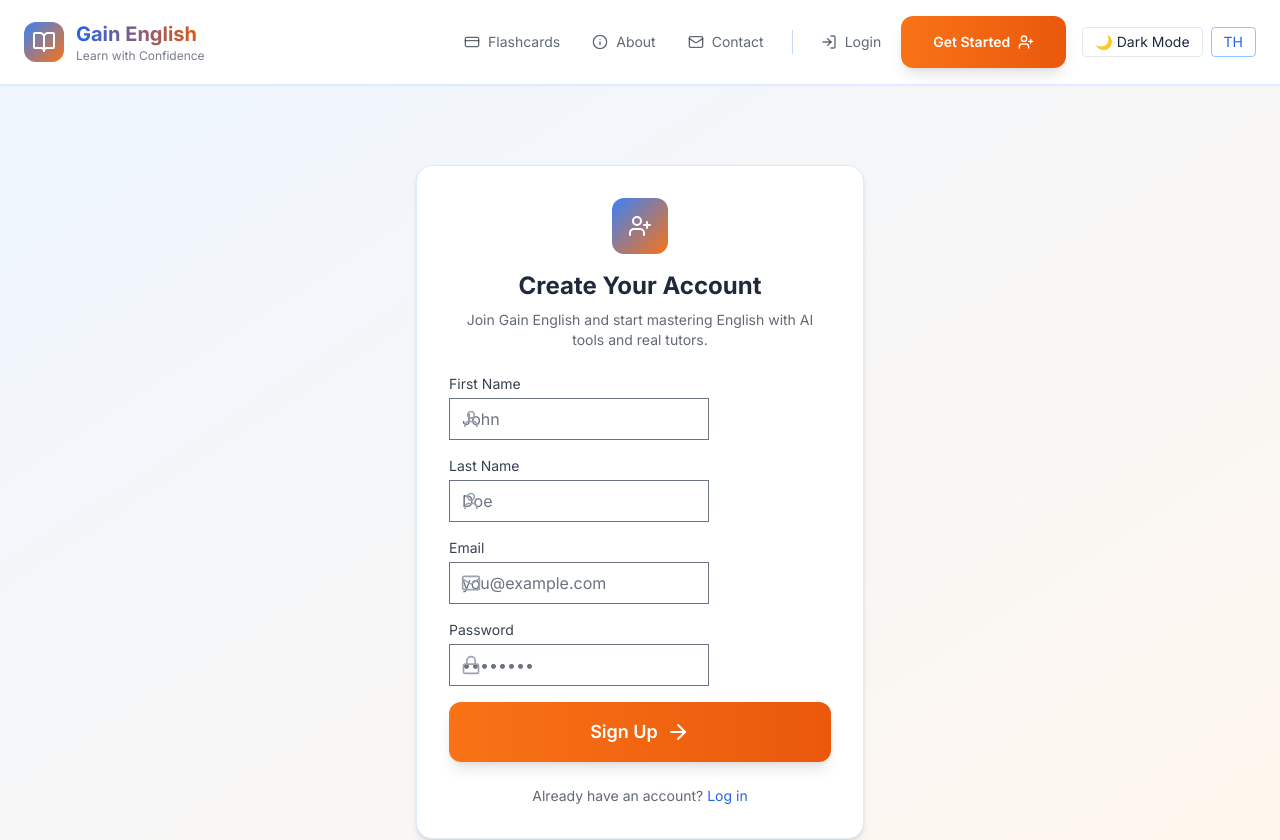
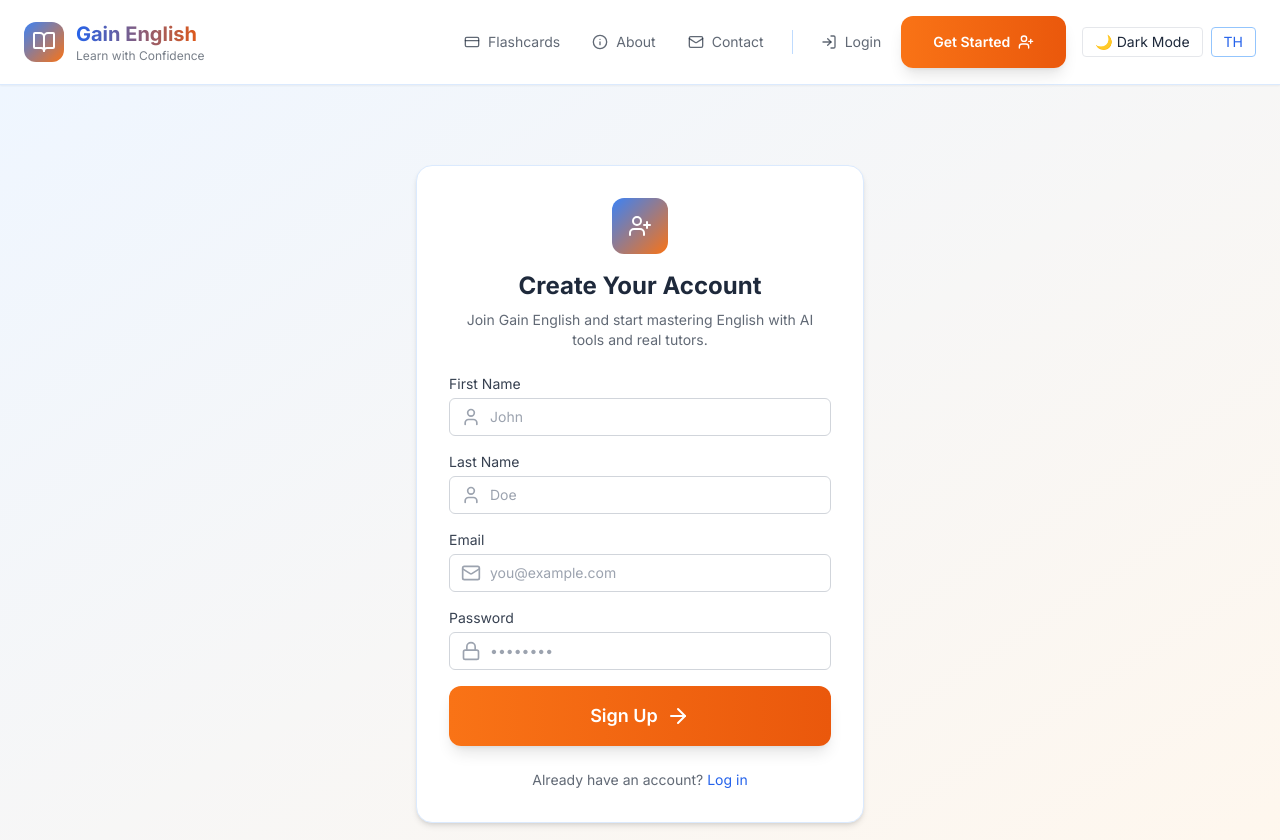
Before and after one commit to afk-bro/tiger-english, a React (Vite) app: page /register in a window 1280 px wide. Shown: the top 840 px of the page. Built offline with nearby package versions, Linux system fonts and the light colour scheme; no server answers.

Commit message:
(fix/register) fixed spacing issues on the Register form, fixed text display so its visible in dark mode

```diff
--- a/src/components/ui/FormInput.tsx
+++ b/src/components/ui/FormInput.tsx
@@ -1,5 +1,6 @@
 // src/components/ui/FormInput.tsx
-import {forwardRef} from 'react'
+import { forwardRef } from "react";
+import clsx from "clsx";
 
 type FormInputProps = {
   name: string;
@@ -14,21 +15,33 @@ type FormInputProps = {
 };
 
 const FormInput = forwardRef<HTMLInputElement, FormInputProps>(
-  ({ name, label, placeholder, type = 'text', icon, ...rest }, ref) => {
+  ({ name, label, placeholder, type = "text", icon, ...rest }, ref) => {
     return (
       <div className="space-y-1">
-        <label htmlFor={name} className="block text-sm font-medium text-gray-700 dark:text-gray-300">
+        <label
+          htmlFor={name}
+          className="block text-sm font-medium text-gray-700 dark:text-gray-300"
+        >
           {label}
         </label>
         <div className="relative">
-          {icon && <div className="absolute inset-y-0 left-0 pl-3 flex items-center">{icon}</div>}
+          {icon && (
+            <div className="absolute inset-y-0 left-0 pl-3 flex items-center">
+              {icon}
+            </div>
+          )}
           <input
-            id={name}              // ✅ must match htmlFor
+            id={name} // must match htmlFor
             name={name}
             type={type}
             ref={ref}
             placeholder={placeholder}
-            className="input-class"
+            className={clsx(
+              "w-full rounded-md border border-gray-300 px-3 py-2 text-sm text-gray-900",
+              "placeholder-gray-400 focus:outline-none focus:ring-2 focus:ring-primary-500 focus:border-primary-500",
+              "dark:bg-gray-900 dark:text-white dark:border-gray-700 dark:placeholder-gray-500",
+              icon && "pl-10"
+            )}
             {...rest}
           />
         </div>
@@ -37,5 +50,5 @@ const FormInput = forwardRef<HTMLInputElement, FormInputProps>(
   }
 );
 
-FormInput.displayName = 'FormInput';
+FormInput.displayName = "FormInput";
 export default FormInput;
```
